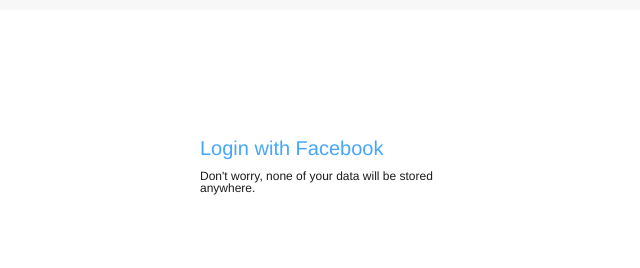
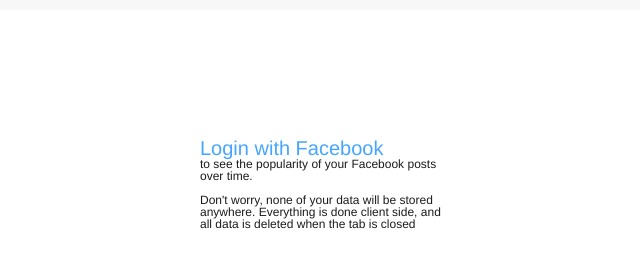
Before and after one commit to bhaviksingh/fb-viz, a plain HTML site: page index.html in a window 1280 px wide. Shown: the whole page, without its empty margins (325-965 px from the left). Drawn offline with nearby package versions, Linux system fonts and the light colour scheme.

Commit message:
better opening message

```diff
--- a/index.html
+++ b/index.html
@@ -154,7 +154,8 @@
     <div id="login_box" class="cover">
       <div class="fb-login message">
         <div id="fb_login_button" class="time title"> Login with Facebook </div>
-        <div> </br>  Don't worry, none of your data will be stored anywhere. </div>
+        <div> to see the popularity of your Facebook posts over time.  </div>
+        <div> </br>  Don't worry, none of your data will be stored anywhere. Everything is done client side, and all data is deleted when the tab is closed</div>
       </div>
     </div>
 
```
Also changed, not shown: 1 other file.
